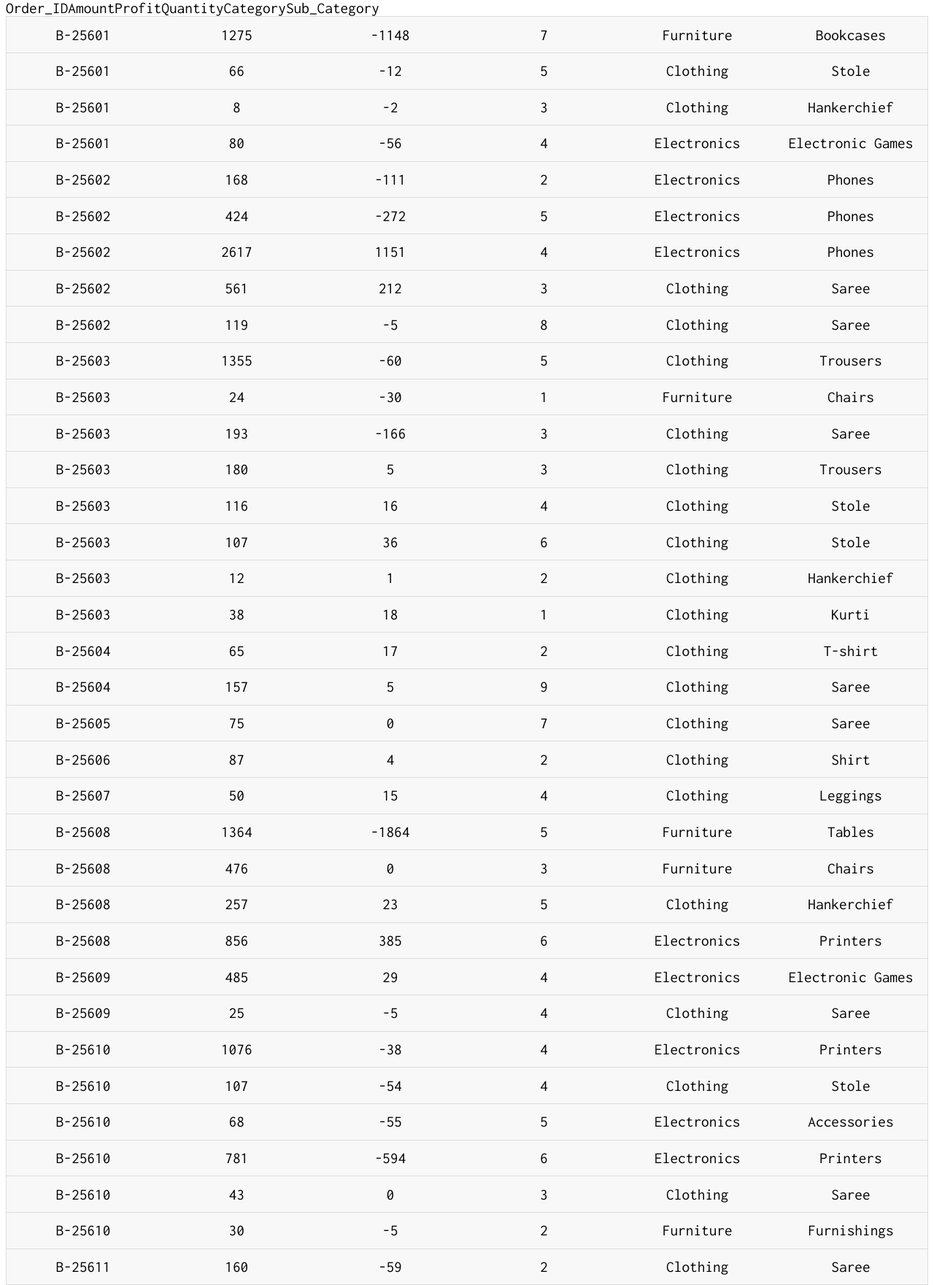
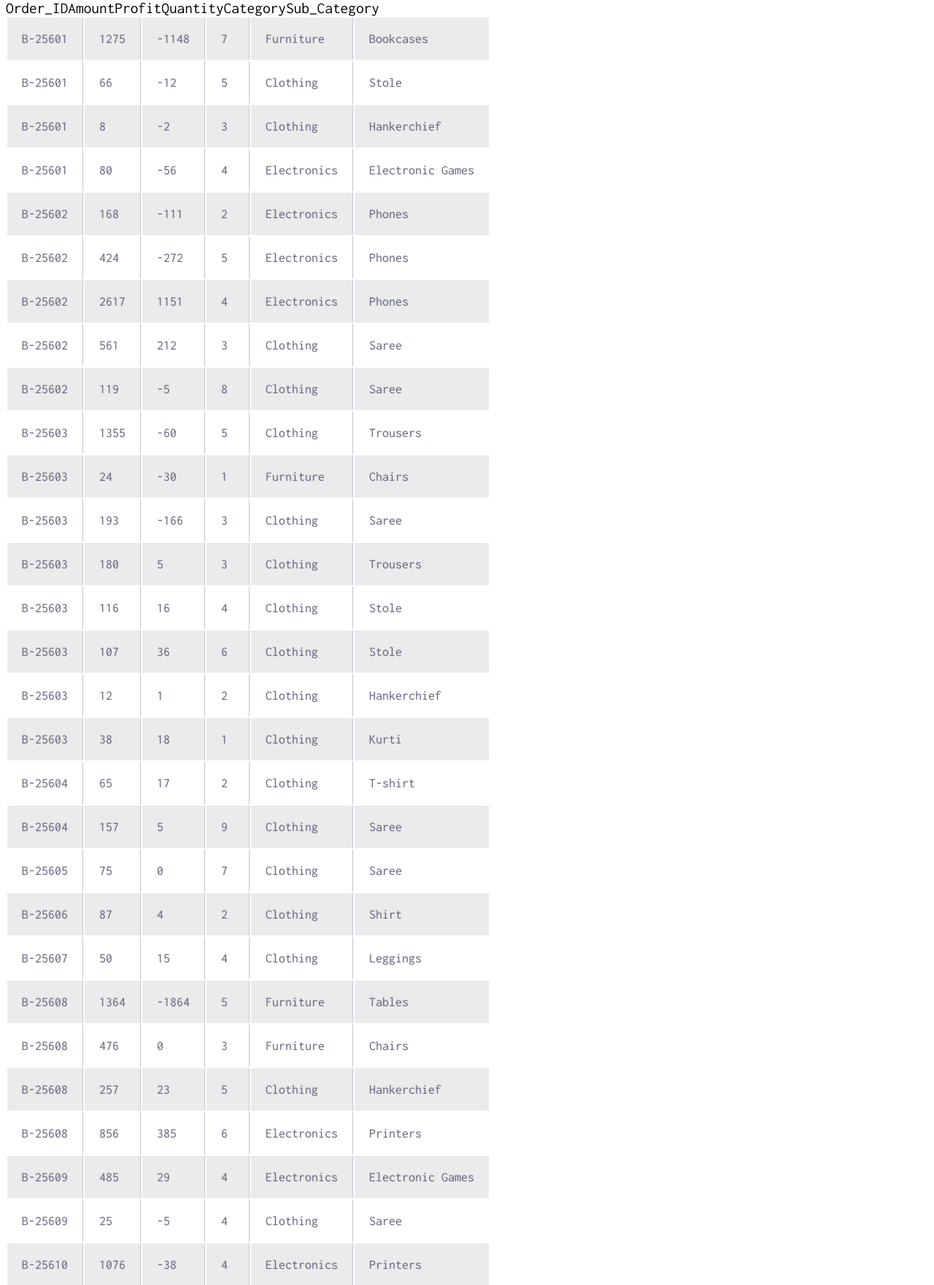
Before and after one commit to fawzansayed/DSCI551_Project, a Flask app: page /table in a window 1280 px wide. Shown: the part 240-2001 px from the top of the page at 73% size. Run offline with Flask 2, Linux system fonts and the light colour scheme; data comes from the database, SQL or seed files in the repository; parts of the project's set-up code (start-up, migrations or seed data) failed here and were passed over.

Commit message:
New table styling

```diff
--- a/static/styles.css
+++ b/static/styles.css
@@ -212,60 +212,115 @@
   width: 80%;
 }
 
-table {
-  border: 1px solid #ccc;
+.table-fill {
+  background: white;
+  border-radius: 3px;
   border-collapse: collapse;
-  margin: 0;
-  padding: 0;
+  height: 320px;
+  margin: auto;
+  max-width: 600px;
+  padding: 5px;
   width: 100%;
-  table-layout: fixed;
+  box-shadow: 0 5px 10px rgba(0, 0, 0, 0.1);
+  animation: float 5s infinite;
 }
 
-table caption {
-  font-size: 1.5em;
-  margin: .5em 0 .75em;
+th {
+  color: #d5dde5;
+  background: #1b1e24;
+  border-bottom: 4px solid #9ea7af;
+  border-right: 1px solid #343a45;
+  font-size: 23px;
+  font-weight: 100;
+  padding: 24px;
+  text-align: left;
+  text-shadow: 0 1px 1px rgba(0, 0, 0, 0.1);
+  vertical-align: middle;
 }
 
-table tr {
-  background-color: #f8f8f8;
-  border: 1px solid #ddd;
-  padding: .35em;
+th:first-child {
+  border-top-left-radius: 3px;
 }
 
-table th,
-table td {
-  padding: .625em;
+th:last-child {
+  border-top-right-radius: 3px;
+  border-right: none;
+}
+
+tr {
+  border-top: 1px solid #c1c3d1;
+  border-bottom-: 1px solid #c1c3d1;
+  color: #666b85;
+  font-size: 16px;
+  font-weight: normal;
+  text-shadow: 0 1px 1px rgba(256, 256, 256, 0.1);
+}
+
+tr:hover td {
+  background: #4e5066;
+  color: #ffffff;
+  border-top: 1px solid #22262e;
+}
+
+tr:first-child {
+  border-top: none;
+}
+
+tr:last-child {
+  border-bottom: none;
+}
+
+tr:nth-child(odd) td {
+  background: #ebebeb;
+}
+
+tr:nth-child(odd):hover td {
+  background: #4e5066;
+}
+
+tr:last-child td:first-child {
+  border-bottom-left-radius: 3px;
+}
+
+tr:last-child td:last-child {
+  border-bottom-right-radius: 3px;
+}
+
+td {
+  background: #ffffff;
+  padding: 20px;
+  text-align: left;
+  vertical-align: middle;
+  font-weight: 300;
+  font-size: 18px;
+  text-shadow: -1px -1px 1px rgba(0, 0, 0, 0.1);
+  border-right: 1px solid #c1c3d1;
+}
+
+td:last-child {
+  border-right: 0px;
+}
+
+th.text-left {
+  text-align: left;
+}
+
+th.text-center {
   text-align: center;
 }
 
-table th {
-  font-size: .85em;
-  letter-spacing: .1em;
-  text-transform: uppercase;
+th.text-right {
+  text-align: right;
 }
 
-@media screen and (max-width: 600px) {
-  table {
-    border: 0;
-  }
+td.text-left {
+  text-align: left;
+}
 
-  table caption {
-    font-size: 1.3em;
-  }
+td.text-center {
+  text-align: center;
+}
 
-  table thead {
-    border: none;
-    clip: rect(0 0 0 0);
-    height: 1px;
-    margin: -1px;
-    overflow: hidden;
-    padding: 0;
-    position: absolute;
-    width: 1px;
-  }
-
-  table tr {
-    border-bottom: 3px solid #ddd;
-    display: block;
-    margin-bottom: .625em;
-  }
+td.text-right {
+  text-align: right;
+}
```
